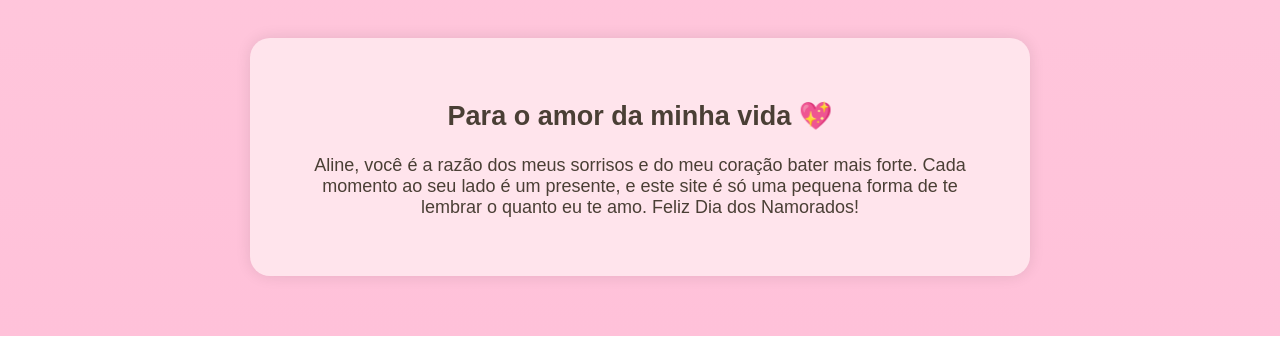
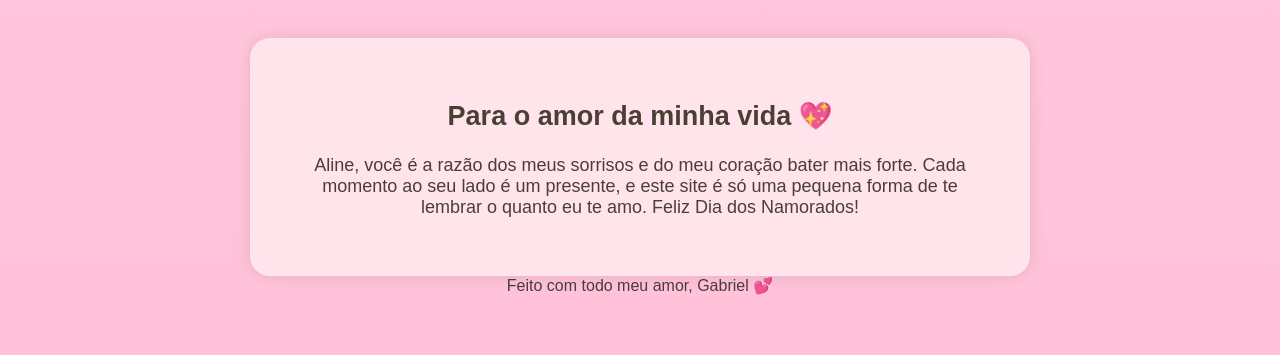
Before and after one commit to SuperSanchez2/Sitealine, a plain HTML site: page index.html in a window 1280 px wide. Shown: the part 2263-2618 px from the top of the page. Drawn offline with Linux system fonts and the light colour scheme.

Commit message:
Update index.html

```diff
--- a/index.html
+++ b/index.html
@@ -61,6 +61,9 @@
         Aline, você é a razão dos meus sorrisos e do meu coração bater mais forte. Cada momento ao seu lado é um presente, e este site é só uma pequena forma de te lembrar o quanto eu te amo. Feliz Dia dos Namorados!
     </p>
 </div>
+<footer class="assinatura">
+    Feito com todo meu amor, Gabriel 💕
+</footer>
 
 
 
```
